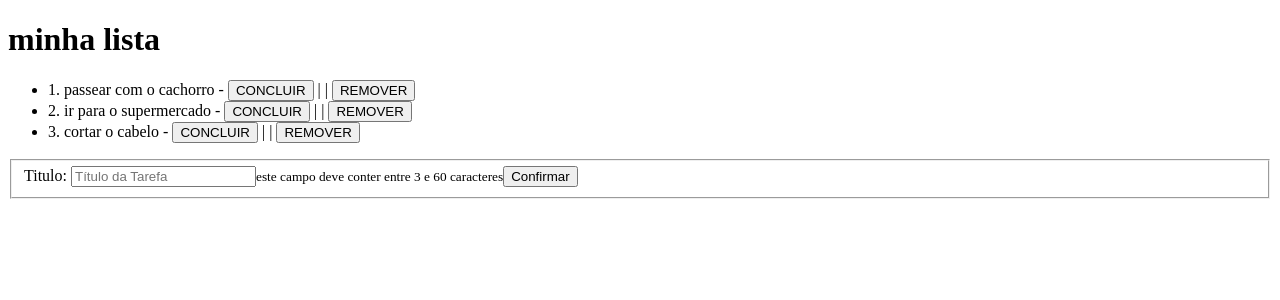
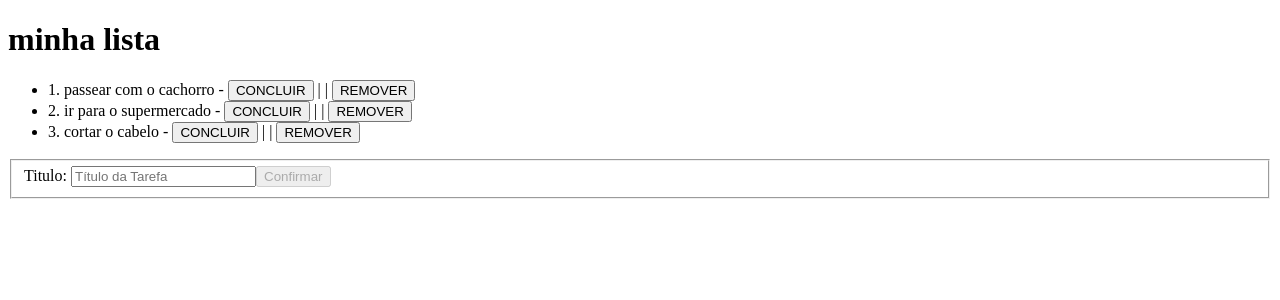
Before and after one commit to Thyerry/curso-angular, an Angular app: page / in a window 1280 px wide. Shown: the top 300 px of the page. Built offline with nearby package versions, Linux system fonts and the light colour scheme.

Commit message:
criação de tarefas e validação dos campos

```diff
--- a/src/app/app.component.html
+++ b/src/app/app.component.html
@@ -13,13 +13,10 @@
 <form [formGroup]="form">
 	<fieldset>
 		<label>Titulo: </label>
-		<input
-			type="text"
-			placeholder="Título da Tarefa"
-			maxlength="60"
-			formControlName="title"
-		/>
-		<small>este campo deve conter entre 3 e 60 caracteres</small>
-		<button>Confirmar</button>
+		<input type="text" placeholder="Título da Tarefa" maxlength="60" formControlName="title" />
+		<small *ngIf="form.controls['title'].invalid && !form.controls['title'].pristine">
+			este campo deve conter entre 3 e 60 caracteres
+		</small>
+		<button [disabled]="form.invalid" (click)="add()">Confirmar</button>
 	</fieldset>
 </form>
--- a/src/app/app.component.ts
+++ b/src/app/app.component.ts
@@ -27,7 +27,11 @@
 		this.todos.push(new Todo(2, 'ir para o supermercado', false));
 		this.todos.push(new Todo(3, 'cortar o cabelo', false));
 	}
-
+	add() {
+		const newtitle = this.form.controls['title'].value;
+		const newid = this.todos.length + 1;
+		this.todos.push(new Todo(newid, newtitle, false));
+	}
 	remove(todo: Todo) {
 		const index = this.todos.indexOf(todo);
 		if (index !== -1) this.todos.splice(index, 1);
```
Also changed, not shown: 1 other file (tests, documents, lock files or other folders).
